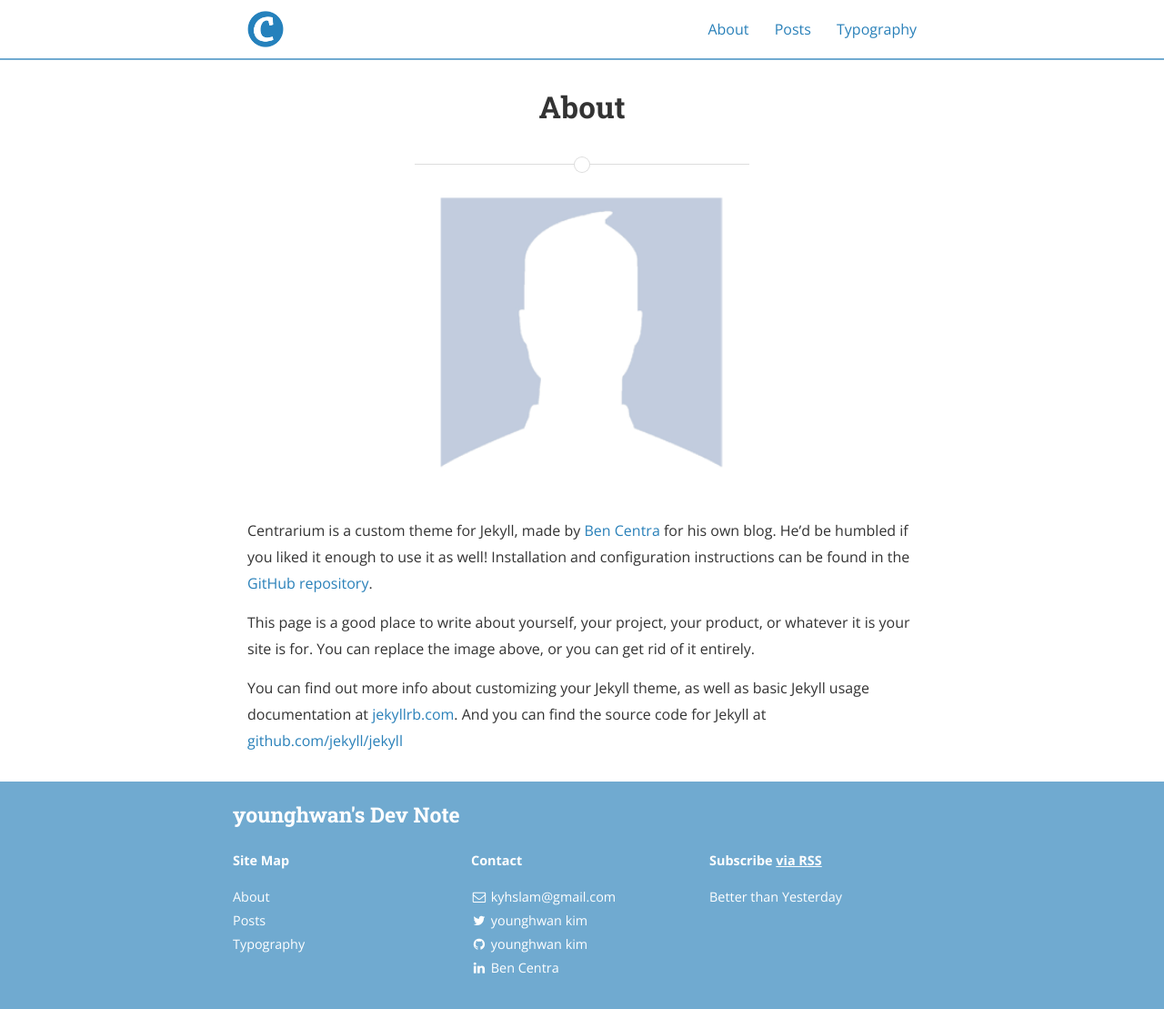
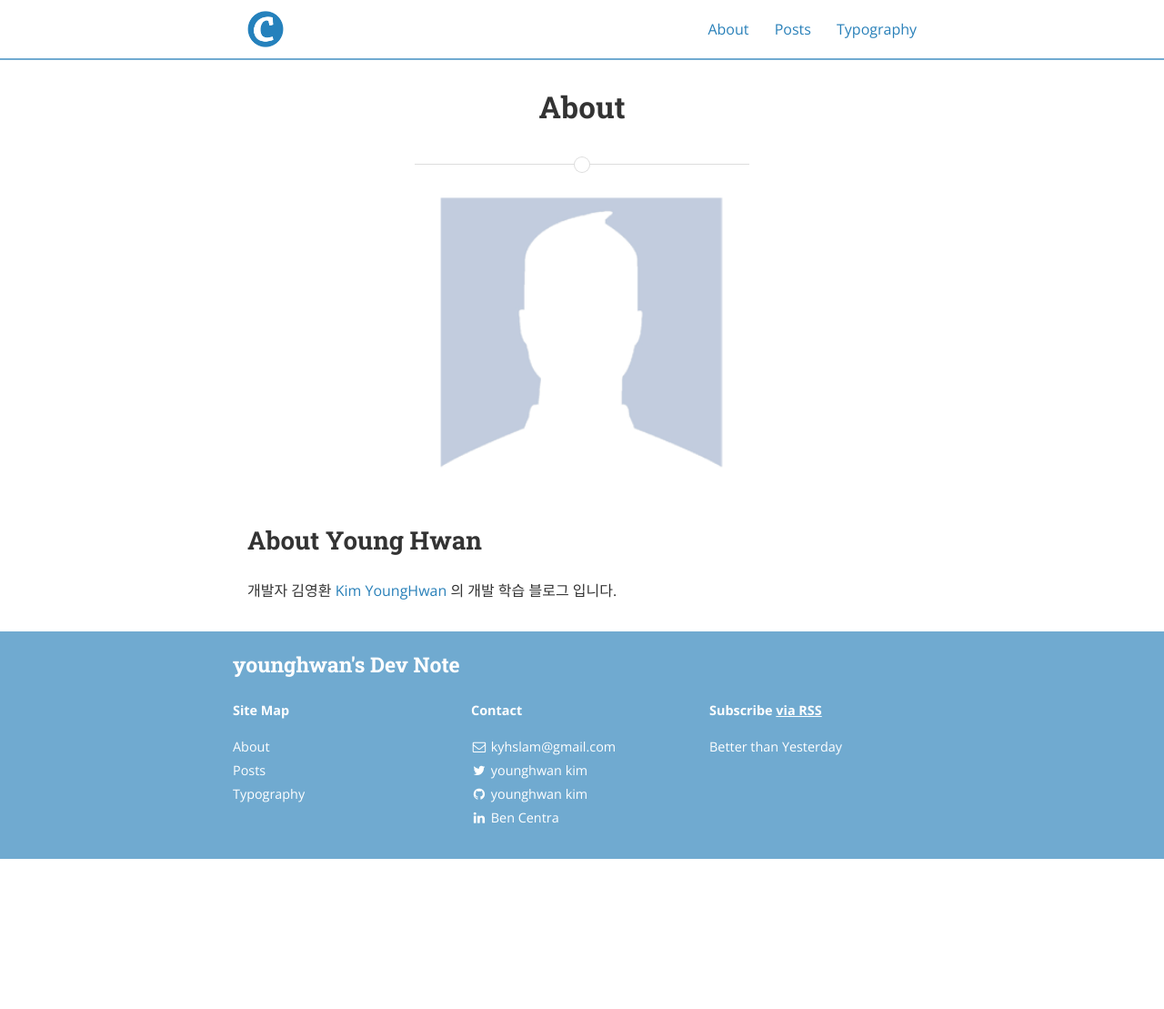
Before and after one commit to yOneChu/kyhslam.github.io, a Jekyll site: the page built from about.md, in a window 1280 px wide. Shown: the whole page at 91% size. Built offline with Jekyll 4.4.1, drawn with Linux system fonts in a browser that asks for light colours; nearby versions of some CDN libraries; after the commit the page ends 944 px from its top, so only the background shows below that.

Commit message:
about commit

```diff
--- a/about.md
+++ b/about.md
@@ -6,12 +6,12 @@ permalink: /about/
 
 <img src="{{ site.baseurl }}/assets/profile-placeholder.gif" title="Profile Picture" class="profile">
 
-Centrarium is a custom theme for Jekyll, made by [Ben Centra][bencentra] for his own blog. He'd be humbled if you liked it enough to use it as well! Installation and configuration instructions can be found in the [GitHub repository](https://github.com/bencentra/centrarium).
+## About Young Hwan
+개발자 김영환 [Kim YoungHwan] 의 개발 학습 블로그 입니다.
 
-This page is a good place to write about yourself, your project, your product, or whatever it is your site is for. You can replace the image above, or you can get rid of it entirely.
 
-You can find out more info about customizing your Jekyll theme, as well as basic Jekyll usage documentation at [jekyllrb.com](http://jekyllrb.com/). And you can find the source code for Jekyll at [github.com/jekyll/jekyll](https://github.com/jekyll/jekyll)
 
-[centrarium]: https://github.com/bencentra/centrarium
-[bencentra]: http://bencentra.com
-[jekyll]: https://github.com/jekyll/jekyll
+
+
+
+[Kim YoungHwan]: [https://blog.naver.com/kyhslam](https://blog.naver.com/kyhslam)
```
